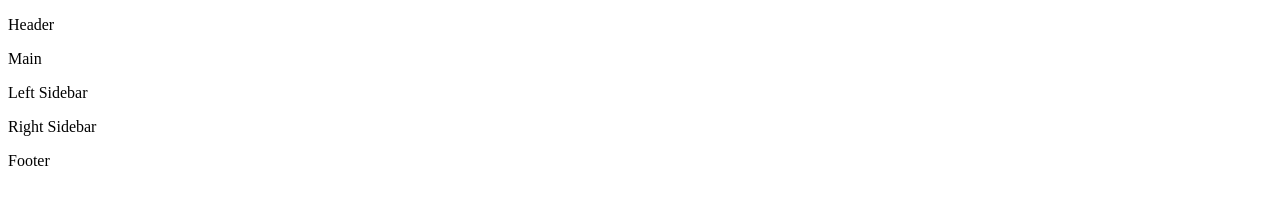
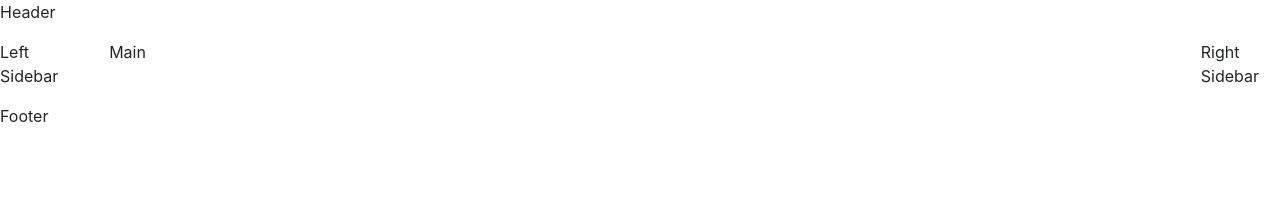
Before and after one commit to cgrossi/holygrail, a plain HTML site: page index.html in a window 1280 px wide. Drawn offline with nearby package versions, Linux system fonts and the light colour scheme.

Commit message:
added layout

```diff
--- a/index.html
+++ b/index.html
@@ -7,6 +7,7 @@
 	<meta name="keywords" content="__________">
 	<meta name="author" content="__________">
 	<title>_______</title>
+	<link rel="stylesheet" href="https://maxcdn.bootstrapcdn.com/bootstrap/4.0.0/css/bootstrap.min.css" integrity="sha384-Gn5384xqQ1aoWXA+058RXPxPg6fy4IWvTNh0E263XmFcJlSAwiGgFAW/dAiS6JXm" crossorigin="anonymous">
 	<link rel="stylesheet" href="css/style.css">
 	<link rel="icon" href="img/favicon.png">
 </head>
@@ -14,14 +15,14 @@
 	<header>
 		<p>Header</p>
 	</header>
-	<main>
-		<section>
+	<main class="row">
+		<section class="col-10 order-2">
 			<p>Main</p>
 		</section>
-		<aside>
+		<aside class="col-1 order-1">
 			<p>Left Sidebar</p>
 		</aside>
-		<aside>
+		<aside class="col-1 order-3">
 			<p>Right Sidebar</p>
 		</aside>
 	</main>
```
